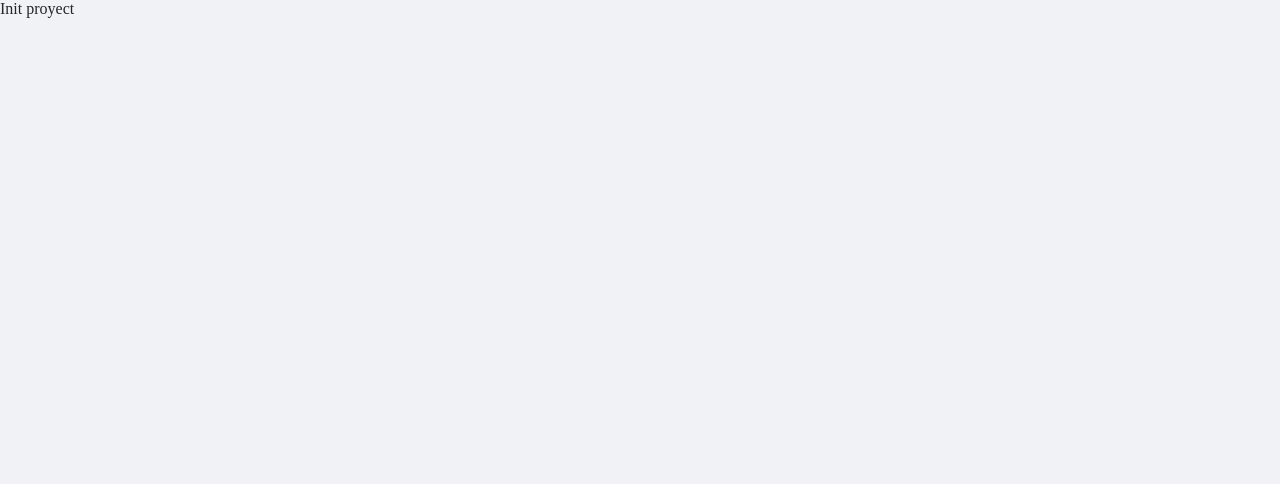
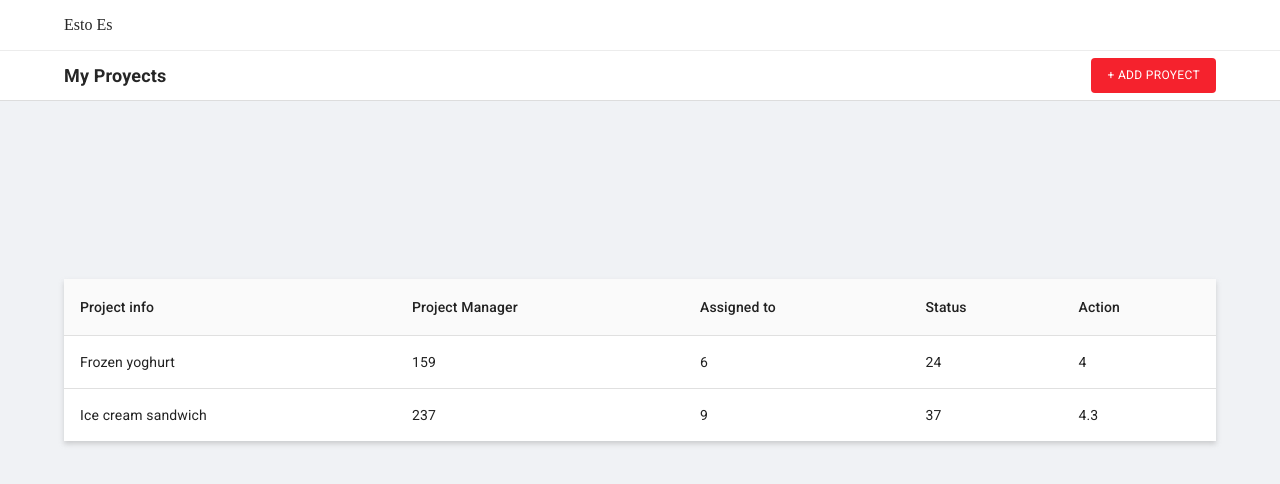
Before and after one commit to ncorradini/estoes-challenge, a React (Create React App) app: page / in a window 1280 px wide. Shown: the top 484 px of the page. Built offline with nearby package versions, Linux system fonts and the light colour scheme.

Commit message:
Implemented layout and routes

```diff
--- a/src/App.js
+++ b/src/App.js
@@ -1,10 +1,16 @@
-import { Box } from '@mui/material';
+import { Route, Routes } from 'react-router-dom';
+import Layout from './Layout';
+import TableProyects from './components/TableProyects';
+import Form from './components/Form';
 
 const App = () => {
   return (
-    <Box>
-      Init proyect
-    </Box>
+    <Layout>
+      {location.pathname === '/' && <TableProyects />}
+      <Routes>
+        <Route path="/create" element={<Form />} />
+      </Routes>
+    </Layout>
   );
 };
 
```
